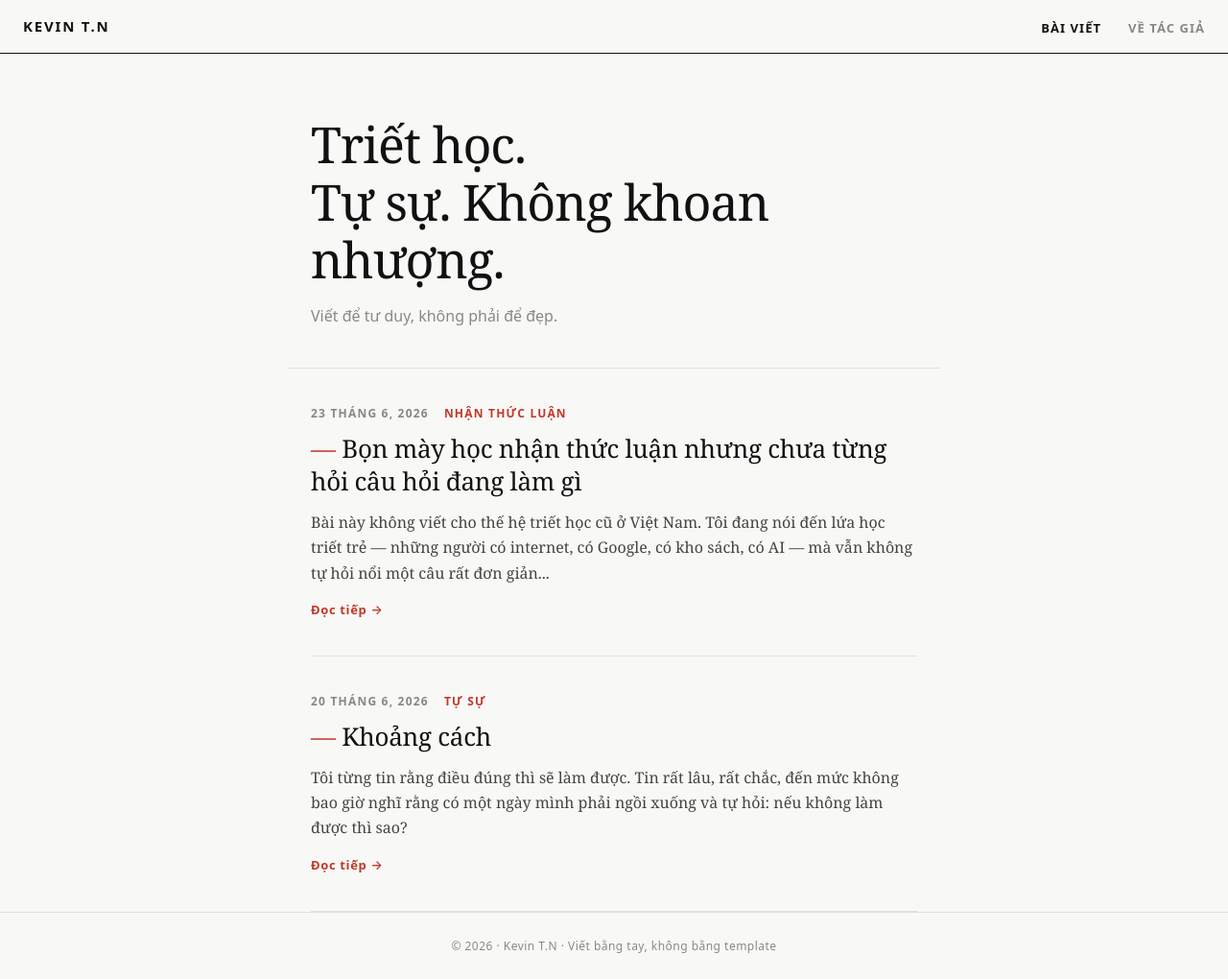
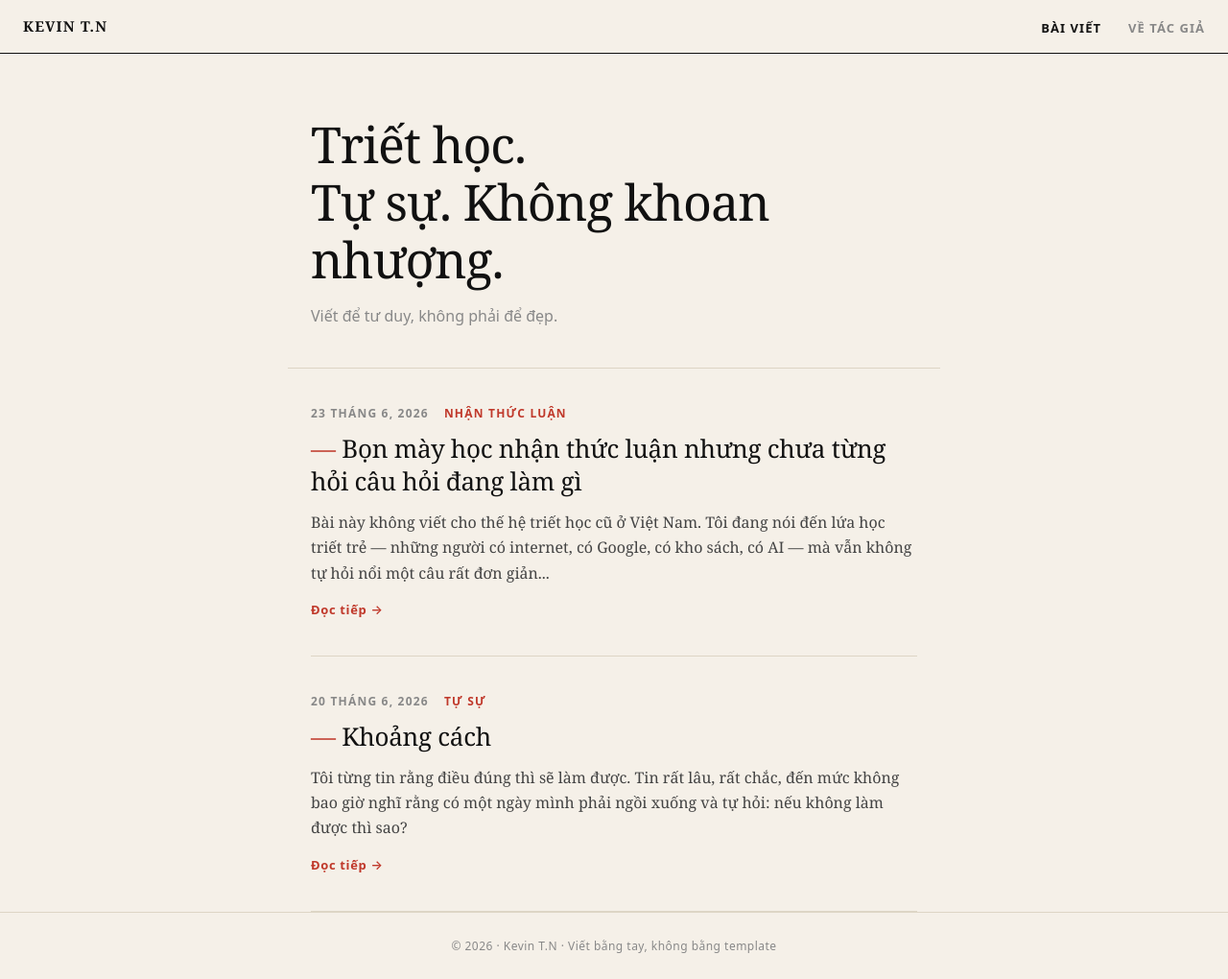
Before and after one commit to jkdkr2439/jkdkr2439.github.io, a Jekyll site: the page built from index.html, in a window 1280 px wide and 1020 px high. Shown: the whole window at 96% size. Built offline with Jekyll 4.4.1, drawn with Linux system fonts in a browser that asks for light colours.

Commit message:
fix: Noto Serif for Vietnamese diacritics + warm parchment bg

```diff
--- a/_layouts/default.html
+++ b/_layouts/default.html
@@ -5,6 +5,9 @@
 <meta name="viewport" content="width=device-width, initial-scale=1.0">
 <title>{% if page.title %}{{ page.title }} — {% endif %}{{ site.title }}</title>
 <meta name="description" content="{{ page.excerpt_text | default: site.description | strip_html | truncate: 160 }}">
+<link rel="preconnect" href="https://fonts.googleapis.com">
+<link rel="preconnect" href="https://fonts.gstatic.com" crossorigin>
+<link href="https://fonts.googleapis.com/css2?family=Noto+Serif:ital,wght@0,400;0,700;1,400&display=swap" rel="stylesheet">
 <link rel="stylesheet" href="{{ '/assets/style.css' | relative_url }}">
 </head>
 <body>
--- a/assets/style.css
+++ b/assets/style.css
@@ -1,9 +1,9 @@
 :root {
-  --bg: #F8F8F6;
+  --bg: #F5F0E8;
   --ink: #111111;
   --muted: #888;
   --red: #C0392B;
-  --border: #E0E0DC;
+  --border: #DDD5C5;
   --max: 680px;
 }
 
@@ -12,7 +12,7 @@
 body {
   background: var(--bg);
   color: var(--ink);
-  font-family: Georgia, 'Times New Roman', serif;
+  font-family: 'Noto Serif', 'Source Serif Pro', Georgia, serif;
   font-size: 18px;
   line-height: 1.75;
   min-height: 100vh;
@@ -37,10 +37,10 @@
 }
 
 .nav-logo {
-  font-family: system-ui, -apple-system, sans-serif;
-  font-weight: 800;
+  font-family: 'Noto Serif', Georgia, serif;
+  font-weight: 700;
   font-size: 15px;
-  letter-spacing: 0.12em;
+  letter-spacing: 0.08em;
   text-transform: uppercase;
   color: var(--ink);
   text-decoration: none;
```
